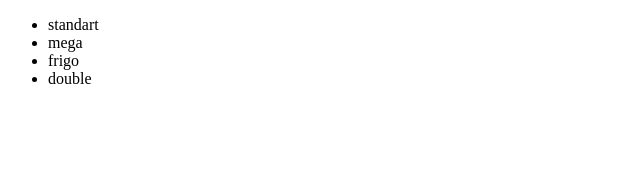
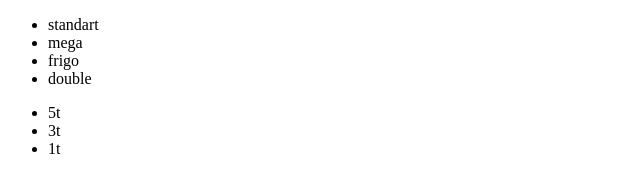
Before and after one commit to DatskoRoman/git, a plain HTML site: page index.html in a window 1280 px wide. Shown: the full height of the page, 0-640 px from the left. Drawn offline with Linux system fonts and the light colour scheme.

Commit message:
mini truck

```diff
--- a/index.html
+++ b/index.html
@@ -13,5 +13,12 @@
         <li>double</li>
     </ul>
 </div>
+<div class="other">
+    <ul>
+        <li>5t</li>
+        <li>3t</li>
+        <li>1t</li>
+    </ul>
+</div>
 </body>
 </html>
```
